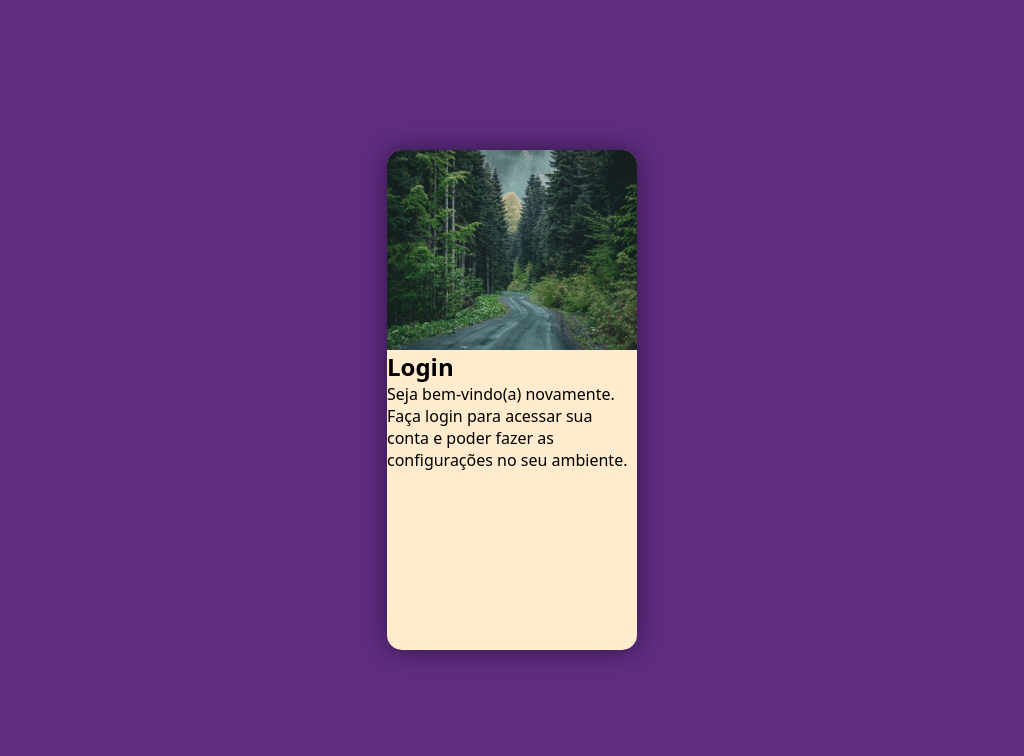
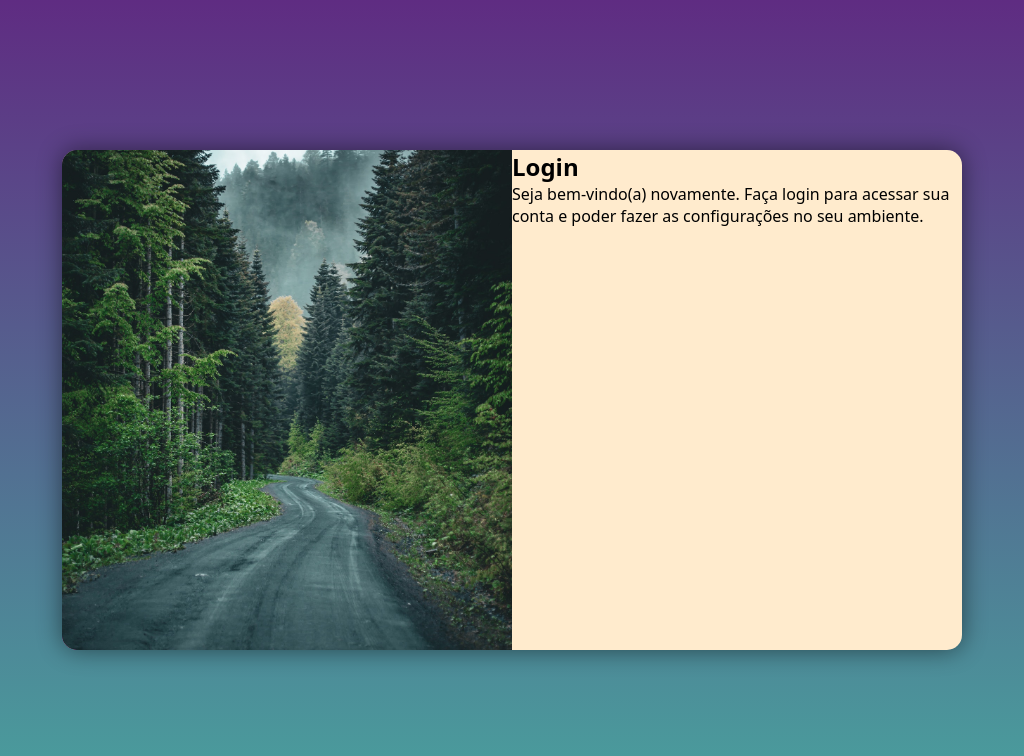
Before and after one commit to LMenegale/projeto-login, a plain HTML site: page index.html in a window 1024 px wide. Drawn offline with Linux system fonts and the light colour scheme.

Commit message:
Media Query para outras telas

```diff
--- /dev/null
+++ b/estilos/media-query.css
@@ -0,0 +1,54 @@
+@charset "UTF-8";
+
+/* Common Responsive Breakpoints
+    Mobile: 360 x 640.
+    Mobile: 375 x 667.
+    Mobile: 360 x 720.
+    iPhone X: 375 x 812.
+    Pixel 2: 411 x 731.
+    Tablet: 768 x 1024.
+    Laptop: 1366 x 768.
+    High-res laptop or desktop: 1920 x 1080.
+*/
+
+@media screen and (min-width: 768px) and (max-width: 1024px){
+    main {
+        background-image: linear-gradient(to top, #49a09d, #5f2c82);
+    }
+
+    section#login {
+        width: 80vw;
+    }
+
+    section#login > div#imagem {
+        float: left;
+        width: 30%;
+        height: 100%;
+    }
+
+    section#login > div#formulario {
+        float: right;
+        width: 70%;
+    }
+}
+
+@media screen and (min-width: 1024px) {
+    main {
+        background-image: linear-gradient(to top, #49a09d, #5f2c82);
+    }
+
+    section#login {
+        width: 900px;
+    }
+
+    section#login > div#imagem {
+        float: left;
+        width: 50%;
+        height: 100%;
+    }
+
+    section#login > div#formulario {
+        float: right;
+        width: 50%;
+    }
+}
--- a/estilos/style.css
+++ b/estilos/style.css
@@ -35,6 +35,8 @@ section#login {
     height: 500px;
     border-radius: 15px;
     box-shadow: 0px 0px 25px rgba(0, 0, 0, 0.493);
+    transition: width .3s, height .3s;
+    transition-timing-function: ease;
 }
 
 section#login > div#imagem {
--- a/index.html
+++ b/index.html
@@ -5,6 +5,7 @@
     <meta name="viewport" content="width=device-width, initial-scale=1.0">
     <title>Projeto Login</title>
     <link rel="stylesheet" href="estilos/style.css">
+    <link rel="stylesheet" href="estilos/media-query.css">
 </head>
 <body>
     <main>
```
